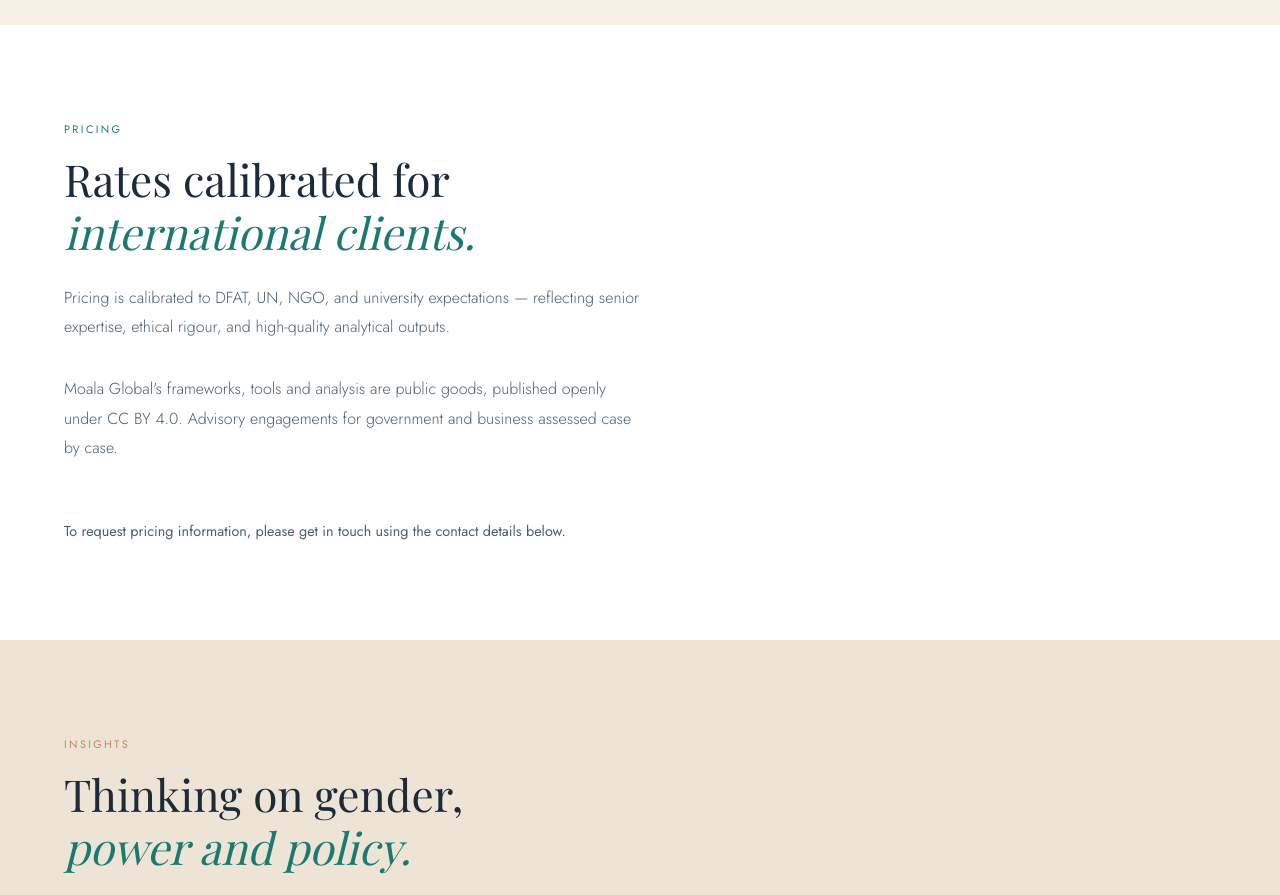
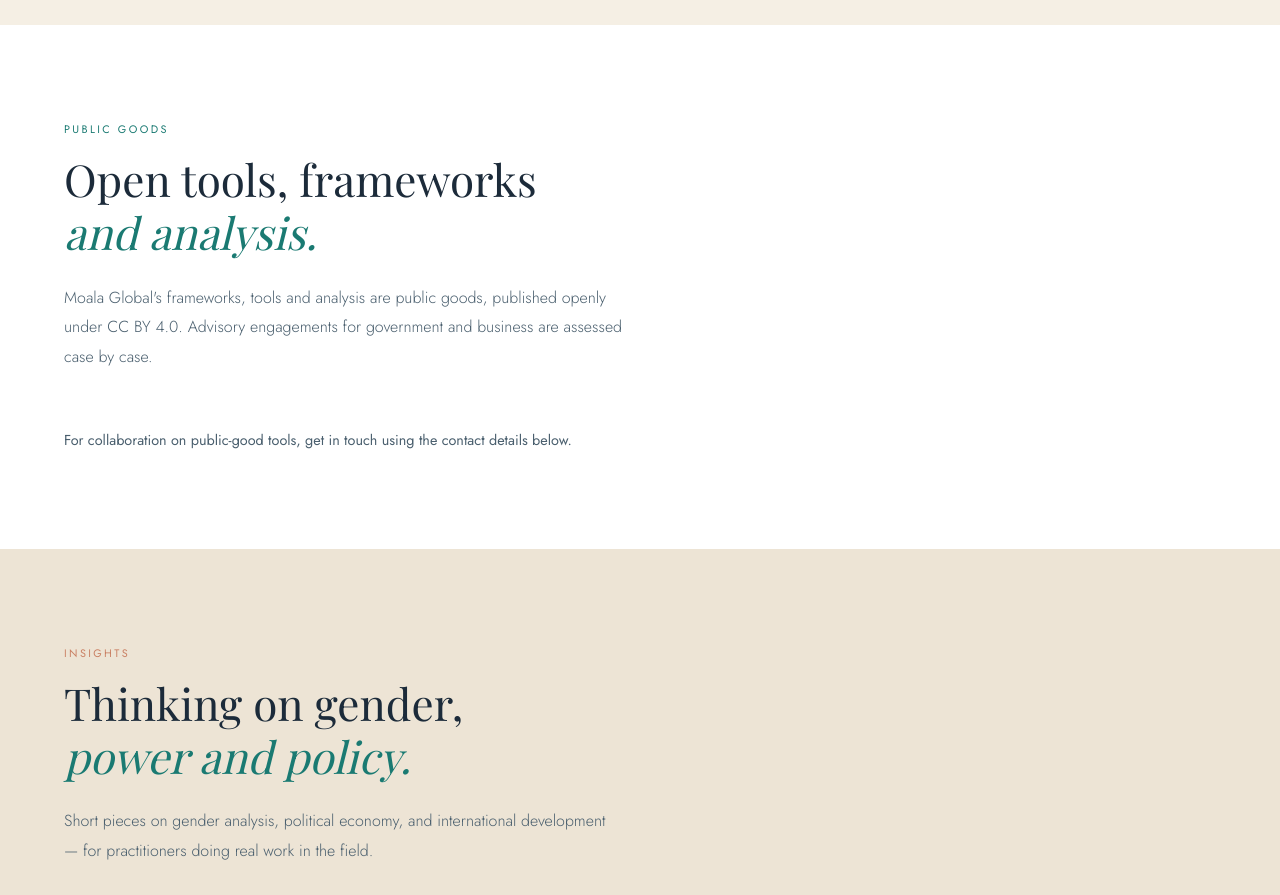
Before and after one commit to aydonedwards-art/moala-site, a plain HTML site: page index.html in a window 1280 px wide. Shown: the part 7880-8775 px from the top of the page. Drawn offline with nearby package versions, Linux system fonts and the light colour scheme; a web font is replaced by a local one.

Commit message:
COI: pricing section fully converted to public goods

```diff
--- a/index.html
+++ b/index.html
@@ -629,7 +629,7 @@
     padding: 0.35rem 0.75rem;
   }
 
-  /* ── PRICING ── */
+  /* ── PUBLIC GOODS ── */
   #pricing { background: var(--white); }
   .pricing-intro {
     max-width: 580px;
@@ -1288,13 +1288,12 @@
   </div>
 </section>
 
-<!-- PRICING -->
+<!-- PUBLIC GOODS -->
 <section id="pricing" style="background:var(--white)">
-  <p class="section-label reveal">Pricing</p>
-  <h2 class="section-title reveal">Rates calibrated for<br><em>international clients.</em></h2>
-  <p class="pricing-intro reveal">Pricing is calibrated to DFAT, UN, NGO, and university expectations — reflecting senior expertise, ethical rigour, and high-quality analytical outputs.</p>
-  <p class="pricing-intro reveal" style="margin-top:-1.5rem">Moala Global's frameworks, tools and analysis are public goods, published openly under CC BY 4.0. Advisory engagements for government and business assessed case by case.</p>
-  <p style="margin-top:1.5rem;font-size:0.9rem;color:var(--mid);line-height:1.75">To request pricing information, please get in touch using the contact details below.</p>
+  <p class="section-label reveal">Public goods</p>
+  <h2 class="section-title reveal">Open tools, frameworks<br><em>and analysis.</em></h2>
+  <p class="pricing-intro reveal">Moala Global's frameworks, tools and analysis are public goods, published openly under CC BY 4.0. Advisory engagements for government and business are assessed case by case.</p>
+  <p style="margin-top:1.5rem;font-size:0.9rem;color:var(--mid);line-height:1.75">For collaboration on public-good tools, get in touch using the contact details below.</p>
 </section>
 
 <!-- INSIGHTS -->
```
